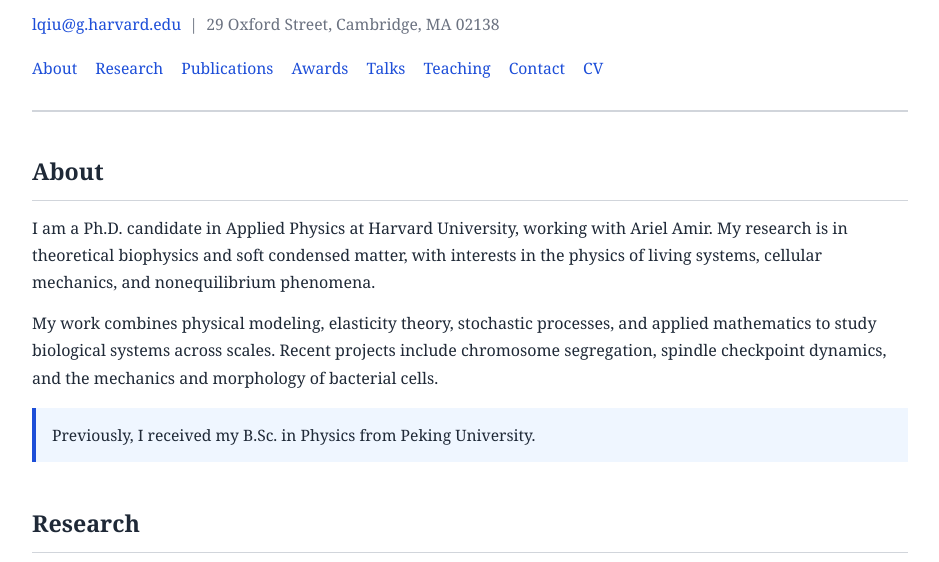
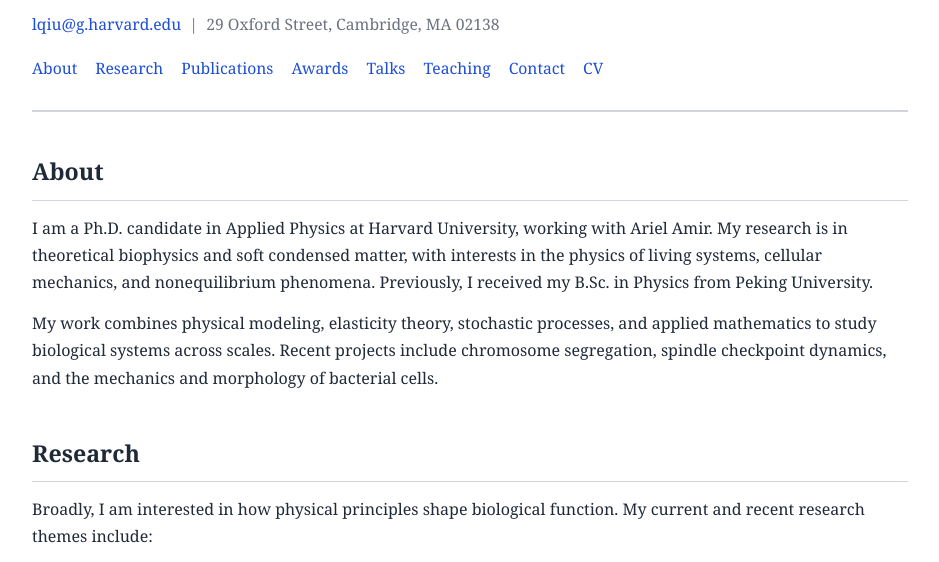
Before and after one commit to LuyiQiu/LuyiQiu.github.io, a plain HTML site: page index.html in a window 1280 px wide. Shown: the part 154-716 px from the top of the page, without its empty margins (170-1109 px from the left). Drawn offline with Linux system fonts and the light colour scheme.

Commit message:
Remove redundant B.Sc. information from index.html
Removed redundant information about B.Sc. from the note section.

```diff
--- a/index.html
+++ b/index.html
@@ -197,7 +197,7 @@
         I am a Ph.D. candidate in Applied Physics at Harvard University, working with
         Ariel Amir. My research is in theoretical biophysics and soft condensed matter,
         with interests in the physics of living systems, cellular mechanics, and
-        nonequilibrium phenomena.
+        nonequilibrium phenomena. Previously, I received my B.Sc. in Physics from Peking University.
       </p>
       <p>
         My work combines physical modeling, elasticity theory, stochastic processes,
@@ -205,9 +205,6 @@
         projects include chromosome segregation, spindle checkpoint dynamics, and the
         mechanics and morphology of bacterial cells.
       </p>
-      <div class="note">
-        Previously, I received my B.Sc. in Physics from Peking University.
-      </div>
     </section>
 
     <section id="research">
```
